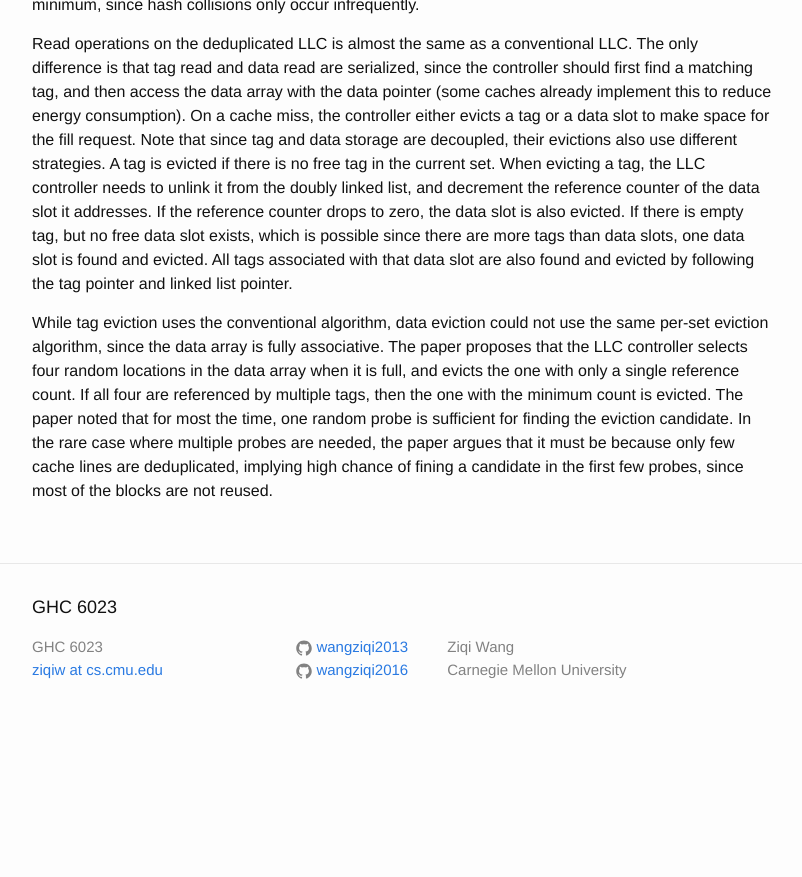
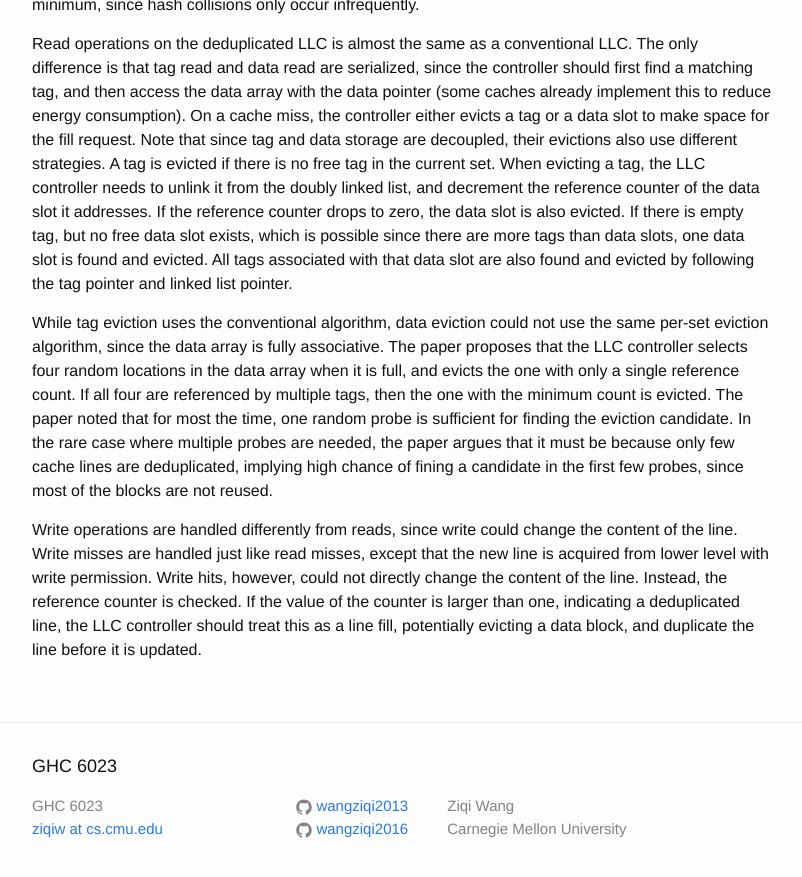
Before and after one commit to wangziqi2013/wangziqi2013.github.io, a Jekyll site: the page built from _posts/2020-06-24-llc-dedup.markdown, in a window 1280 px wide and 900 px high, scrolled down 2170 px. Shown: the top 877 px of the window, without its empty margins (238-1040 px from the left). Built offline with Jekyll 4.4.1, drawn with Linux system fonts in a browser that asks for light colours; before the commit the page ends 2911 px from its top, so only the background shows below that.

Commit message:
Adding write

```diff
--- a/_posts/2020-06-24-llc-dedup.markdown
+++ b/_posts/2020-06-24-llc-dedup.markdown
@@ -101,3 +101,9 @@ multiple tags, then the one with the minimum count is evicted. The paper noted t
 is sufficient for finding the eviction candidate. In the rare case where multiple probes are needed, the paper argues
 that it must be because only few cache lines are deduplicated, implying high chance of fining a candidate in the first
 few probes, since most of the blocks are not reused.
+
+Write operations are handled differently from reads, since write could change the content of the line. Write misses are
+handled just like read misses, except that the new line is acquired from lower level with write permission. Write hits,
+however, could not directly change the content of the line. Instead, the reference counter is checked. If the value
+of the counter is larger than one, indicating a deduplicated line, the LLC controller should treat this as a line fill,
+potentially evicting a data block, and duplicate the line before it is updated.
```
